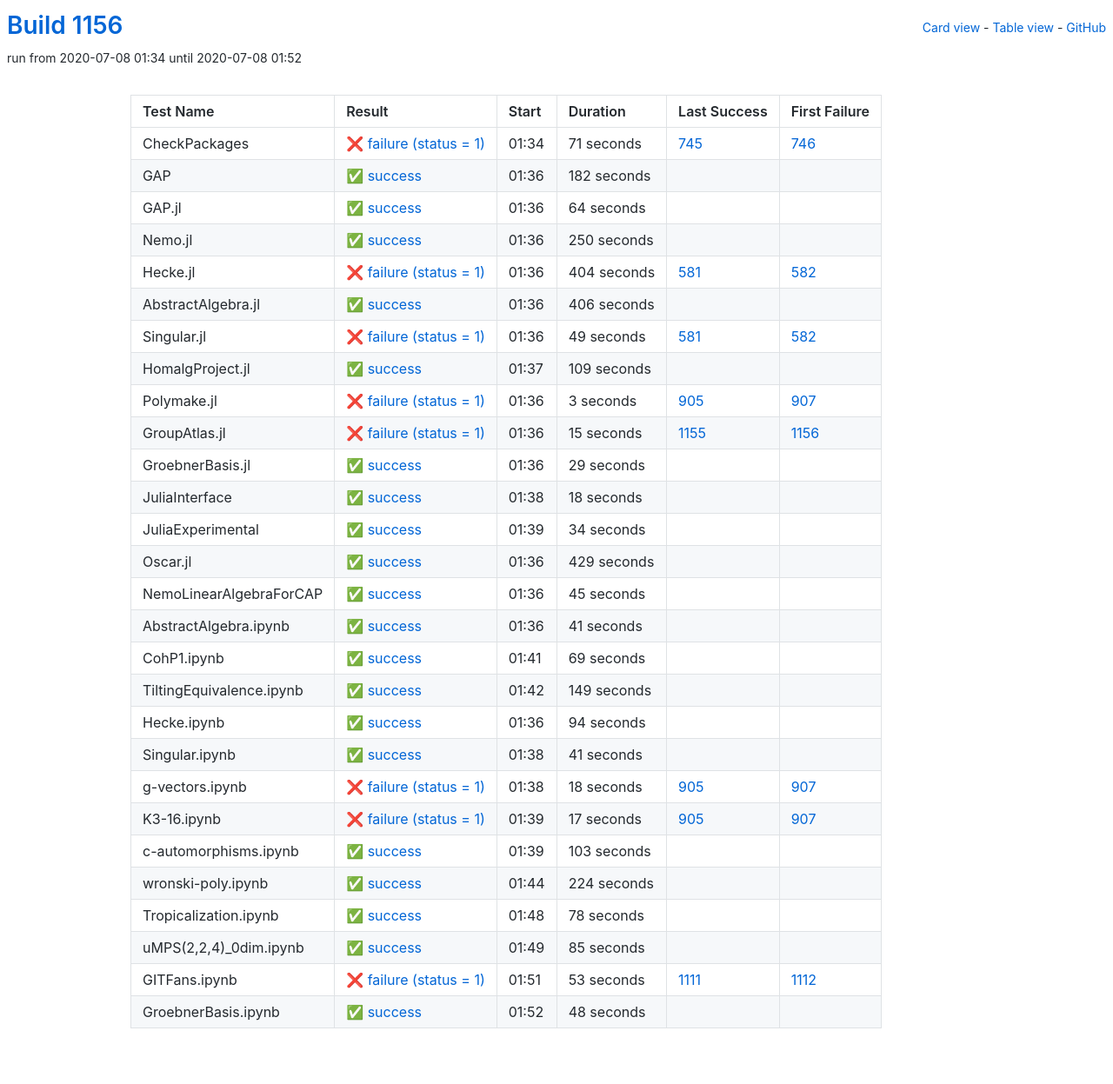
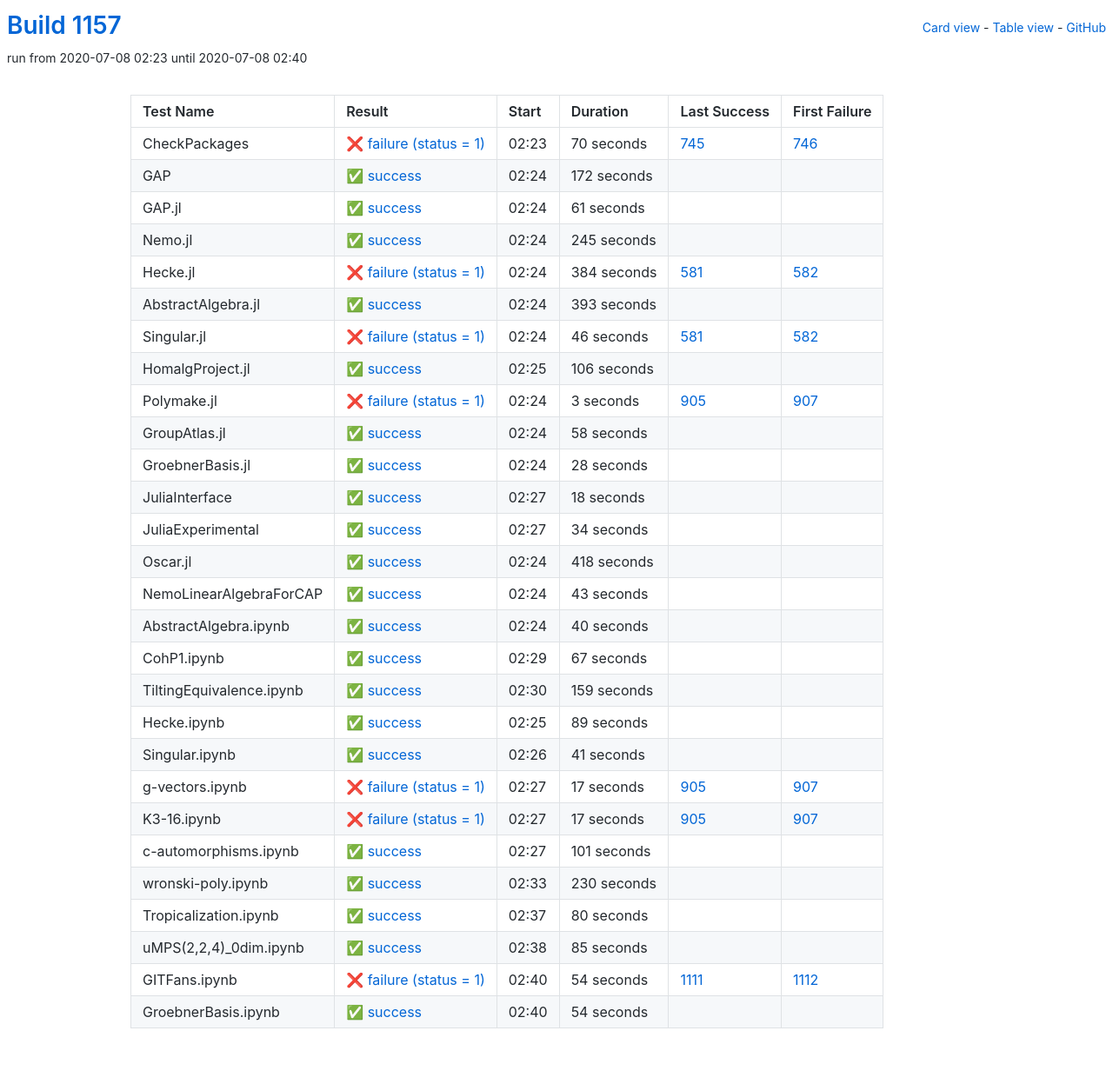
Before and after one commit to oscar-system/oscar-ci-status-1.4, a Jekyll site: the page built from table.html, in a window 1280 px wide. Shown: the whole page at 87% size. Built offline with Jekyll 4.4.1, drawn with Linux system fonts in a browser that asks for light colours.

Commit message:
Build #1157

```diff
--- a/_data/ci.yml
+++ b/_data/ci.yml
@@ -1,6 +1,6 @@
 ---
-build: 1156
-build_url: https://oscarci.mathematik.uni-kl.de/job/oscar-julia-1.4/1156/
+build: 1157
+build_url: https://oscarci.mathematik.uni-kl.de/job/oscar-julia-1.4/1157/
 job: oscar-julia-1.4
 organization: oscar-system
 repo: oscar-ci-status-1.4
@@ -8,104 +8,104 @@ repourl: https://github.com/oscar-system/oscar-ci-status-1.4
 tests:
 - name: CheckPackages
   id: checkpackages
-  log: https://oscarci.mathematik.uni-kl.de/job/oscar-julia-1.4/1156/artifact/logs/build-1156/CheckPackages.log
-  start: 2020-07-08 01:34
+  log: https://oscarci.mathematik.uni-kl.de/job/oscar-julia-1.4/1157/artifact/logs/build-1157/CheckPackages.log
+  start: 2020-07-08 02:23
   success: false
   exitcode: 1
   status: failure
-  duration: 71
+  duration: 70
   last_success: 745
   last_success_url: https://oscarci.mathematik.uni-kl.de/job/oscar-julia-1.4/745/
   first_failure: 746
   first_failure_url: https://oscarci.mathematik.uni-kl.de/job/oscar-julia-1.4/746/
 - name: GAP
   id: gap
-  log: https://oscarci.mathematik.uni-kl.de/job/oscar-julia-1.4/1156/artifact/logs/build-1156/GAP.log
-  start: 2020-07-08 01:36
+  log: https://oscarci.mathematik.uni-kl.de/job/oscar-julia-1.4/1157/artifact/logs/build-1157/GAP.log
+  start: 2020-07-08 02:24
   success: true
   exitcode: 0
   status: success
-  duration: 182
+  duration: 172
   last_success: false
   last_success_url:
   first_failure: false
   first_failure_url:
 - name: GAP.jl
   id: gap-jl
-  log: https://oscarci.mathematik.uni-kl.de/job/oscar-julia-1.4/1156/artifact/logs/build-1156/GAP.jl.log
-  start: 2020-07-08 01:36
+  log: https://oscarci.mathematik.uni-kl.de/job/oscar-julia-1.4/1157/artifact/logs/build-1157/GAP.jl.log
+  start: 2020-07-08 02:24
   success: true
   exitcode: 0
   status: success
-  duration: 64
+  duration: 61
   last_success: false
   last_success_url:
   first_failure: false
   first_failure_url:
 - name: Nemo.jl
   id: nemo-jl
-  log: https://oscarci.mathematik.uni-kl.de/job/oscar-julia-1.4/1156/artifact/logs/build-1156/Nemo.jl.log
-  start: 2020-07-08 01:36
+  log: https://oscarci.mathematik.uni-kl.de/job/oscar-julia-1.4/1157/artifact/logs/build-1157/Nemo.jl.log
+  start: 2020-07-08 02:24
   success: true
   exitcode: 0
   status: success
-  duration: 250
+  duration: 245
   last_success: false
   last_success_url:
   first_failure: false
   first_failure_url:
 - name: Hecke.jl
   id: hecke-jl
-  log: https://oscarci.mathematik.uni-kl.de/job/oscar-julia-1.4/1156/artifact/logs/build-1156/Hecke.jl.log
-  start: 2020-07-08 01:36
+  log: https://oscarci.mathematik.uni-kl.de/job/oscar-julia-1.4/1157/artifact/logs/build-1157/Hecke.jl.log
+  start: 2020-07-08 02:24
   success: false
   exitcode: 1
   status: failure
-  duration: 404
+  duration: 384
   last_success: 581
   last_success_url: https://oscarci.mathematik.uni-kl.de/job/oscar-julia-1.4/581/
   first_failure: 582
   first_failure_url: https://oscarci.mathematik.uni-kl.de/job/oscar-julia-1.4/582/
 - name: AbstractAlgebra.jl
   id: abstractalgebra-jl
-  log: https://oscarci.mathematik.uni-kl.de/job/oscar-julia-1.4/1156/artifact/logs/build-1156/AbstractAlgebra.jl.log
-  start: 2020-07-08 01:36
+  log: https://oscarci.mathematik.uni-kl.de/job/oscar-julia-1.4/1157/artifact/logs/build-1157/AbstractAlgebra.jl.log
+  start: 2020-07-08 02:24
   success: true
   exitcode: 0
   status: success
-  duration: 406
+  duration: 393
   last_success: false
   last_success_url:
   first_failure: false
   first_failure_url:
 - name: Singular.jl
   id: singular-jl
-  log: https://oscarci.mathematik.uni-kl.de/job/oscar-julia-1.4/1156/artifact/logs/build-1156/Singular.jl.log
-  start: 2020-07-08 01:36
+  log: https://oscarci.mathematik.uni-kl.de/job/oscar-julia-1.4/1157/artifact/logs/build-1157/Singular.jl.log
+  start: 2020-07-08 02:24
   success: false
   exitcode: 1
   status: failure
-  duration: 49
+  duration: 46
   last_success: 581
   last_success_url: https://oscarci.mathematik.uni-kl.de/job/oscar-julia-1.4/581/
   first_failure: 582
   first_failure_url: https://oscarci.mathematik.uni-kl.de/job/oscar-julia-1.4/582/
 - name: HomalgProject.jl
   id: homalgproject-jl
-  log: https://oscarci.mathematik.uni-kl.de/job/oscar-julia-1.4/1156/artifact/logs/build-1156/HomalgProject.jl.log
-  start: 2020-07-08 01:37
+  log: https://oscarci.mathematik.uni-kl.de/job/oscar-julia-1.4/1157/artifact/logs/build-1157/HomalgProject.jl.log
+  start: 2020-07-08 02:25
   success: true
   exitcode: 0
   status: success
-  duration: 109
+  duration: 106
   last_success: false
   last_success_url:
   first_failure: false
   first_failure_url:
 - name: Polymake.jl
   id: polymake-jl
-  log: https://oscarci.mathematik.uni-kl.de/job/oscar-julia-1.4/1156/artifact/logs/build-1156/Polymake.jl.log
-  start: 2020-07-08 01:36
+  log: https://oscarci.mathematik.uni-kl.de/job/oscar-julia-1.4/1157/artifact/logs/build-1157/Polymake.jl.log
+  start: 2020-07-08 02:24
   success: false
   exitcode: 1
   status: failure
@@ -116,32 +116,32 @@ tests:
   first_failure_url: https://oscarci.mathematik.uni-kl.de/job/oscar-julia-1.4/907/
 - name: GroupAtlas.jl
   id: groupatlas-jl
-  log: https://oscarci.mathematik.uni-kl.de/job/oscar-julia-1.4/1156/artifact/logs/build-1156/GroupAtlas.jl.log
-  start: 2020-07-08 01:36
-  success: false
-  exitcode: 1
-  status: failure
-  duration: 15
-  last_success: 1155
-  last_success_url: https://oscarci.mathematik.uni-kl.de/job/oscar-julia-1.4/1155/
-  first_failure: 1156
-  first_failure_url: https://oscarci.mathematik.uni-kl.de/job/oscar-julia-1.4/1156/
-- name: GroebnerBasis.jl
-  id: groebnerbasis-jl
-  log: https://oscarci.mathematik.uni-kl.de/job/oscar-julia-1.4/1156/artifact/logs/build-1156/GroebnerBasis.jl.log
-  start: 2020-07-08 01:36
+  log: https://oscarci.mathematik.uni-kl.de/job/oscar-julia-1.4/1157/artifact/logs/build-1157/GroupAtlas.jl.log
+  start: 2020-07-08 02:24
   success: true
   exitcode: 0
   status: success
-  duration: 29
+  duration: 58
+  last_success: false
+  last_success_url:
+  first_failure: false
+  first_failure_url:
+- name: GroebnerBasis.jl
+  id: groebnerbasis-jl
+  log: https://oscarci.mathematik.uni-kl.de/job/oscar-julia-1.4/1157/artifact/logs/build-1157/GroebnerBasis.jl.log
+  start: 2020-07-08 02:24
+  success: true
+  exitcode: 0
+  status: success
+  duration: 28
   last_success: false
   last_success_url:
   first_failure: false
   first_failure_url:
 - name: JuliaInterface
   id: juliainterface
-  log: https://oscarci.mathematik.uni-kl.de/job/oscar-julia-1.4/1156/artifact/logs/build-1156/JuliaInterface.log
-  start: 2020-07-08 01:38
+  log: https://oscarci.mathematik.uni-kl.de/job/oscar-julia-1.4/1157/artifact/logs/build-1157/JuliaInterface.log
+  start: 2020-07-08 02:27
   success: true
   exitcode: 0
   status: success
@@ -152,8 +152,8 @@ tests:
   first_failure_url:
 - name: JuliaExperimental
   id: juliaexperimental
-  log: https://oscarci.mathematik.uni-kl.de/job/oscar-julia-1.4/1156/artifact/logs/build-1156/JuliaExperimental.log
-  start: 2020-07-08 01:39
+  log: https://oscarci.mathematik.uni-kl.de/job/oscar-julia-1.4/1157/artifact/logs/build-1157/JuliaExperimental.log
+  start: 2020-07-08 02:27
   success: true
   exitcode: 0
   status: success
@@ -164,80 +164,80 @@ tests:
   first_failure_url:
 - name: Oscar.jl
   id: oscar-jl
-  log: https://oscarci.mathematik.uni-kl.de/job/oscar-julia-1.4/1156/artifact/logs/build-1156/Oscar.jl.log
-  start: 2020-07-08 01:36
+  log: https://oscarci.mathematik.uni-kl.de/job/oscar-julia-1.4/1157/artifact/logs/build-1157/Oscar.jl.log
+  start: 2020-07-08 02:24
   success: true
   exitcode: 0
   status: success
-  duration: 429
+  duration: 418
   last_success: false
   last_success_url:
   first_failure: false
   first_failure_url:
 - name: NemoLinearAlgebraForCAP
   id: nemolinearalgebraforcap
-  log: https://oscarci.mathematik.uni-kl.de/job/oscar-julia-1.4/1156/artifact/logs/build-1156/NemoLinearAlgebraForCAP.log
-  start: 2020-07-08 01:36
+  log: https://oscarci.mathematik.uni-kl.de/job/oscar-julia-1.4/1157/artifact/logs/build-1157/NemoLinearAlgebraForCAP.log
+  start: 2020-07-08 02:24
   success: true
   exitcode: 0
   status: success
-  duration: 45
+  duration: 43
   last_success: false
   last_success_url:
   first_failure: false
   first_failure_url:
 - name: AbstractAlgebra.ipynb
   id: abstractalgebra-ipynb
-  log: https://oscarci.mathematik.uni-kl.de/job/oscar-julia-1.4/1156/artifact/logs/build-1156/AbstractAlgebra.ipynb.log
-  start: 2020-07-08 01:36
+  log: https://oscarci.mathematik.uni-kl.de/job/oscar-julia-1.4/1157/artifact/logs/build-1157/AbstractAlgebra.ipynb.log
+  start: 2020-07-08 02:24
   success: true
   exitcode: 0
   status: success
-  duration: 41
+  duration: 40
   last_success: false
   last_success_url:
   first_failure: false
   first_failure_url:
 - name: CohP1.ipynb
   id: cohp1-ipynb
-  log: https://oscarci.mathematik.uni-kl.de/job/oscar-julia-1.4/1156/artifact/logs/build-1156/CohP1.ipynb.log
-  start: 2020-07-08 01:41
+  log: https://oscarci.mathematik.uni-kl.de/job/oscar-julia-1.4/1157/artifact/logs/build-1157/CohP1.ipynb.log
+  start: 2020-07-08 02:29
   success: true
   exitcode: 0
   status: success
-  duration: 69
+  duration: 67
   last_success: false
   last_success_url:
   first_failure: false
   first_failure_url:
 - name: TiltingEquivalence.ipynb
   id: tiltingequivalence-ipynb
-  log: https://oscarci.mathematik.uni-kl.de/job/oscar-julia-1.4/1156/artifact/logs/build-1156/TiltingEquivalence.ipynb.log
-  start: 2020-07-08 01:42
+  log: https://oscarci.mathematik.uni-kl.de/job/oscar-julia-1.4/1157/artifact/logs/build-1157/TiltingEquivalence.ipynb.log
+  start: 2020-07-08 02:30
   success: true
   exitcode: 0
   status: success
-  duration: 149
+  duration: 159
   last_success: false
   last_success_url:
   first_failure: false
   first_failure_url:
 - name: Hecke.ipynb
   id: hecke-ipynb
-  log: https://oscarci.mathematik.uni-kl.de/job/oscar-julia-1.4/1156/artifact/logs/build-1156/Hecke.ipynb.log
-  start: 2020-07-08 01:36
+  log: https://oscarci.mathematik.uni-kl.de/job/oscar-julia-1.4/1157/artifact/logs/build-1157/Hecke.ipynb.log
+  start: 2020-07-08 02:25
   success: true
   exitcode: 0
   status: success
-  duration: 94
+  duration: 89
   last_success: false
   last_success_url:
   first_failure: false
   first_failure_url:
 - name: Singular.ipynb
   id: singular-ipynb
-  log: https://oscarci.mathematik.uni-kl.de/job/oscar-julia-1.4/1156/artifact/logs/build-1156/Singular.ipynb.log
-  start: 2020-07-08 01:38
+  log: https://oscarci.mathematik.uni-kl.de/job/oscar-julia-1.4/1157/artifact/logs/build-1157/Singular.ipynb.log
+  start: 2020-07-08 02:26
   success: true
   exitcode: 0
   status: success
@@ -248,20 +248,20 @@ tests:
   first_failure_url:
 - name: g-vectors.ipynb
   id: g-vectors-ipynb
-  log: https://oscarci.mathematik.uni-kl.de/job/oscar-julia-1.4/1156/artifact/logs/build-1156/g-vectors.ipynb.log
-  start: 2020-07-08 01:38
+  log: https://oscarci.mathematik.uni-kl.de/job/oscar-julia-1.4/1157/artifact/logs/build-1157/g-vectors.ipynb.log
+  start: 2020-07-08 02:27
   success: false
   exitcode: 1
   status: failure
-  duration: 18
+  duration: 17
   last_success: 905
   last_success_url: https://oscarci.mathematik.uni-kl.de/job/oscar-julia-1.4/905/
   first_failure: 907
   first_failure_url: https://oscarci.mathematik.uni-kl.de/job/oscar-julia-1.4/907/
 - name: K3-16.ipynb
   id: k3-16-ipynb
-  log: https://oscarci.mathematik.uni-kl.de/job/oscar-julia-1.4/1156/artifact/logs/build-1156/K3-16.ipynb.log
-  start: 2020-07-08 01:39
+  log: https://oscarci.mathematik.uni-kl.de/job/oscar-julia-1.4/1157/artifact/logs/build-1157/K3-16.ipynb.log
+  start: 2020-07-08 02:27
   success: false
   exitcode: 1
   status: failure
@@ -272,44 +272,44 @@ tests:
   first_failure_url: https://oscarci.mathematik.uni-kl.de/job/oscar-julia-1.4/907/
 - name: c-automorphisms.ipynb
   id: c-automorphisms-ipynb
-  log: https://oscarci.mathematik.uni-kl.de/job/oscar-julia-1.4/1156/artifact/logs/build-1156/c-automorphisms.ipynb.log
-  start: 2020-07-08 01:39
+  log: https://oscarci.mathematik.uni-kl.de/job/oscar-julia-1.4/1157/artifact/logs/build-1157/c-automorphisms.ipynb.log
+  start: 2020-07-08 02:27
   success: true
   exitcode: 0
   status: success
-  duration: 103
+  duration: 101
   last_success: false
   last_success_url:
   first_failure: false
   first_failure_url:
 - name: wronski-poly.ipynb
   id: wronski-poly-ipynb
-  log: https://oscarci.mathematik.uni-kl.de/job/oscar-julia-1.4/1156/artifact/logs/build-1156/wronski-poly.ipynb.log
-  start: 2020-07-08 01:44
+  log: https://oscarci.mathematik.uni-kl.de/job/oscar-julia-1.4/1157/artifact/logs/build-1157/wronski-poly.ipynb.log
+  start: 2020-07-08 02:33
   success: true
   exitcode: 0
   status: success
-  duration: 224
+  duration: 230
   last_success: false
   last_success_url:
   first_failure: false
   first_failure_url:
 - name: Tropicalization.ipynb
   id: tropicalization-ipynb
-  log: https://oscarci.mathematik.uni-kl.de/job/oscar-julia-1.4/1156/artifact/logs/build-1156/Tropicalization.ipynb.log
-  start: 2020-07-08 01:48
+  log: https://oscarci.mathematik.uni-kl.de/job/oscar-julia-1.4/1157/artifact/logs/build-1157/Tropicalization.ipynb.log
+  start: 2020-07-08 02:37
   success: true
   exitcode: 0
   status: success
-  duration: 78
+  duration: 80
   last_success: false
   last_success_url:
   first_failure: false
   first_failure_url:
 - name: uMPS(2,2,4)_0dim.ipynb
   id: umps-2-2-4-0dim-ipynb
-  log: https://oscarci.mathematik.uni-kl.de/job/oscar-julia-1.4/1156/artifact/logs/build-1156/uMPS-2-2-4-_0dim.ipynb.log
-  start: 2020-07-08 01:49
+  log: https://oscarci.mathematik.uni-kl.de/job/oscar-julia-1.4/1157/artifact/logs/build-1157/uMPS-2-2-4-_0dim.ipynb.log
+  start: 2020-07-08 02:38
   success: true
   exitcode: 0
   status: success
@@ -320,24 +320,24 @@ tests:
   first_failure_url:
 - name: GITFans.ipynb
   id: gitfans-ipynb
-  log: https://oscarci.mathematik.uni-kl.de/job/oscar-julia-1.4/1156/artifact/logs/build-1156/GITFans.ipynb.log
-  start: 2020-07-08 01:51
+  log: https://oscarci.mathematik.uni-kl.de/job/oscar-julia-1.4/1157/artifact/logs/build-1157/GITFans.ipynb.log
+  start: 2020-07-08 02:40
   success: false
   exitcode: 1
   status: failure
-  duration: 53
+  duration: 54
   last_success: 1111
   last_success_url: https://oscarci.mathematik.uni-kl.de/job/oscar-julia-1.4/1111/
   first_failure: 1112
   first_failure_url: https://oscarci.mathematik.uni-kl.de/job/oscar-julia-1.4/1112/
 - name: GroebnerBasis.ipynb
   id: groebnerbasis-ipynb
-  log: https://oscarci.mathematik.uni-kl.de/job/oscar-julia-1.4/1156/artifact/logs/build-1156/GroebnerBasis.ipynb.log
-  start: 2020-07-08 01:52
+  log: https://oscarci.mathematik.uni-kl.de/job/oscar-julia-1.4/1157/artifact/logs/build-1157/GroebnerBasis.ipynb.log
+  start: 2020-07-08 02:40
   success: true
   exitcode: 0
   status: success
-  duration: 48
+  duration: 54
   last_success: false
   last_success_url:
   first_failure: false
```
Also changed, not shown: README.md.
